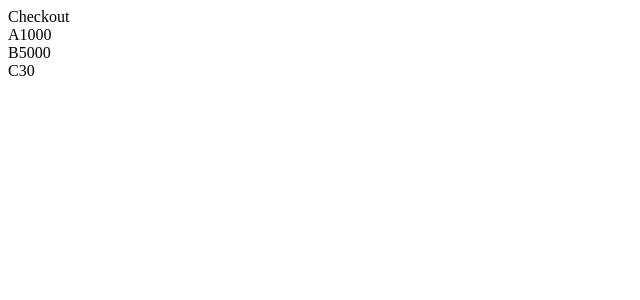
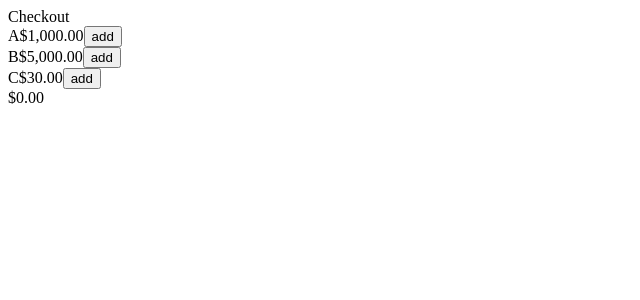
Before and after one commit to JeanFG86/arq_, a Vue app in the folder frontend/: page / in a window 1280 px wide. Shown: the top 300 px of the page, without its empty margins (0-640 px from the left). Built offline with nearby package versions, Linux system fonts and the light colour scheme.

Commit message:
create formatMoney

```diff
--- a/frontend/src/App.vue
+++ b/frontend/src/App.vue
@@ -1,17 +1,38 @@
 <script setup lang="ts">
-const products = [
+import { reactive } from "vue";
+
+const products = reactive([
   { idProduct: 1, description: "A", price: 1000 },
   { idProduct: 2, description: "B", price: 5000 },
   { idProduct: 3, description: "C", price: 30 },
-];
+]);
+const order = reactive({
+  total: 0,
+  items: [] as any,
+});
+const addItem = function (product: any) {
+  order.items.push({ idProduct: product.idProduct, price: product.price, quantity: 1 });
+};
+const getTotal = function () {
+  let total = 0;
+  for (const item of order.items) {
+    total += item.price;
+  }
+  return total;
+};
+const formatMoney = function (amount: number) {
+  return new Intl.NumberFormat("en-IN", { style: "currency", currency: "USD" }).format(amount);
+};
 </script>
 
 <template>
   <div class="title">Checkout</div>
   <div v-for="product in products">
     <span class="product-description">{{ product.description }}</span>
-    <span class="product-price">{{ product.price }}</span>
+    <span class="product-price">{{ formatMoney(product.price) }}</span>
+    <button class="product-add-button" @click="addItem(product)">add</button>
   </div>
+  <div class="total">{{ formatMoney(getTotal()) }}</div>
 </template>
 
 <style scoped></style>
```
Also changed, not shown: 1 other file (tests, documents, lock files or other folders).
